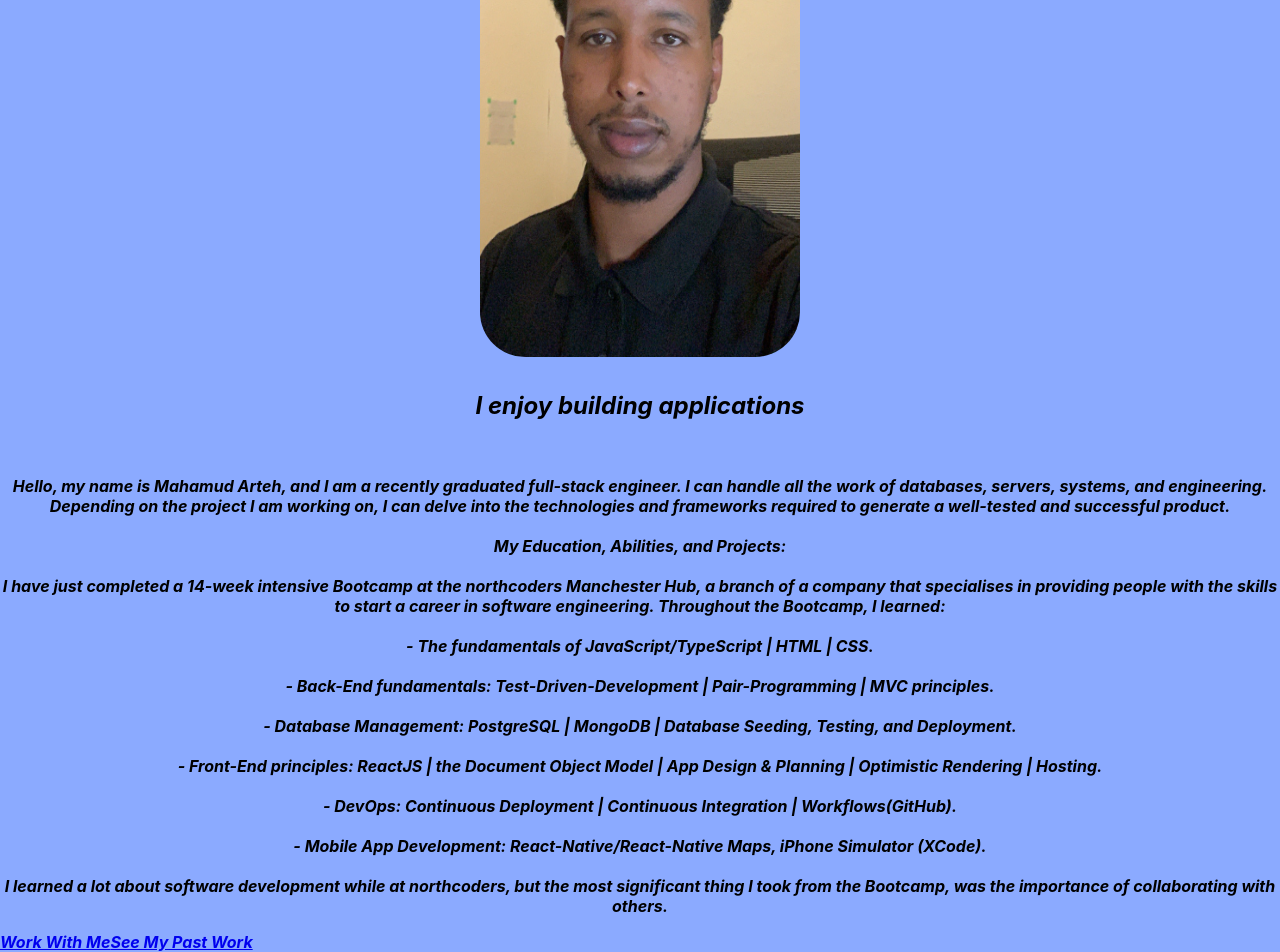
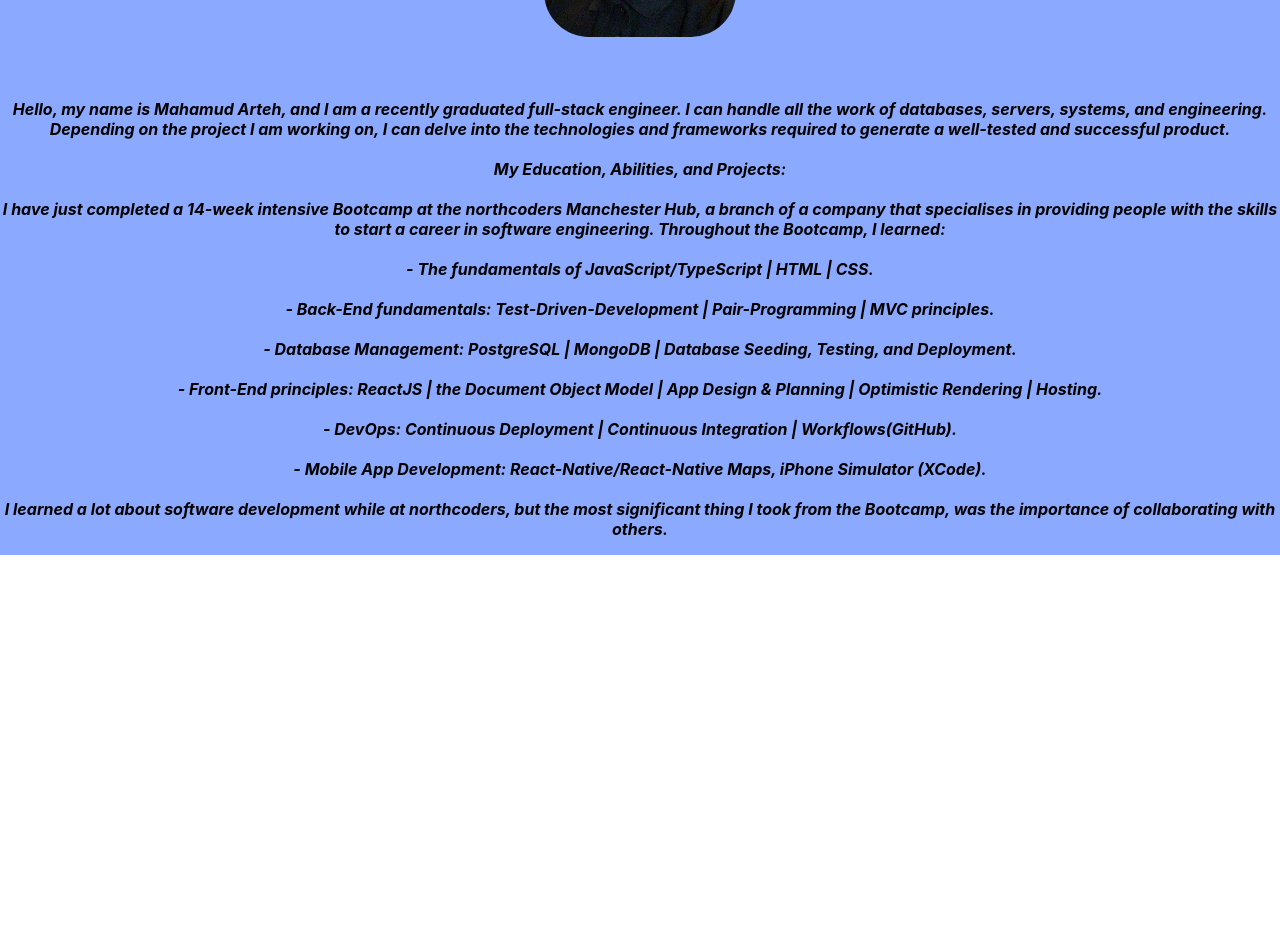
Before and after one commit to Arteh97/mahamuds-portfolio, a React (Create React App) app: page / in a window 1280 px wide. Shown: the part 381-1333 px from the top of the page. After the commit the page ends 936 px from the top, so only its background shows below. Built offline with nearby package versions, Linux system fonts and the light colour scheme.

Commit message:
background & text re-styled

```diff
--- a/src/components/About.jsx
+++ b/src/components/About.jsx
@@ -1,21 +1,20 @@
-import React from 'react';
-import profilePic from '../profile.png';
-import styles from './About.module.css';
+import React from "react";
+import profilePic from "../profile.png";
+import styles from "./About.module.css";
 
 const About = () => {
 	return (
-		<section id='about'>
-			<div className='container mx-auto flex px-10 py-20 md:flex-row flex-col items-center'>
-				<div className='lg:flex-grow md:w-1/2 lg:pr-24 md:pr-16 flex flex-col md:items-start md:text-left mb-16 md:mb-0 items-center text-center'>
-					<h1 className='title-font sm:text-4xl text-3xl mb-4 font-medium text-white'>
+		<section id="about">
+			<div className={styles.content}>
+				<div className="lg:flex-grow md:w-1/2 lg:pr-24 md:pr-16 flex flex-col md:items-start md:text-left mb-16 md:mb-0 items-center text-center">
+					<h1 className="title-font sm:text-4xl text-3xl mb-4 font-medium text-white">
 						Hi, I'm Mahamud.
 						<br />
 						<br />
 						<img src={profilePic} />
-						<h3 />I enjoy building applications
 					</h1>
 					<br />
-					<p className='mb-8 leading-relaxed'>
+					<p className="mb-8 leading-relaxed">
 						Hello, my name is Mahamud Arteh, and I am a recently graduated
 						full-stack engineer. I can handle all the work of databases,
 						servers, systems, and engineering. Depending on the project I am
@@ -49,22 +48,7 @@
 						northcoders, but the most significant thing I took from the
 						Bootcamp, was the importance of collaborating with others.
 					</p>
-					<div className='flex justify-center'>
-						<a
-							href='#contact'
-							className='inline-flex text-white bg-green-500 border-0 py-2 px-6 focus:outline-none hover:bg-green-600 rounded text-lg'
-						>
-							Work With Me
-						</a>
-						<a
-							href='#projects'
-							className='ml-4 inline-flex text-gray-400 bg-gray-800 border-0 py-2 px-6 focus:outline-none hover:bg-gray-700 hover:text-white rounded text-lg'
-						>
-							See My Past Work
-						</a>
-					</div>
 				</div>
-				<div className='lg:max-w-lg lg:w-full md:w-1/2 w-5/6'></div>
 			</div>
 		</section>
 	);
--- a/src/components/About.module.css
+++ b/src/components/About.module.css
@@ -1,7 +1,7 @@
 img {
 	place-items: center;
-	width: 20rem;
-	height: 35rem;
+	width: 12rem;
+	height: 15rem;
 	border-radius: 45px;
 	margin: 0;
 }
```
